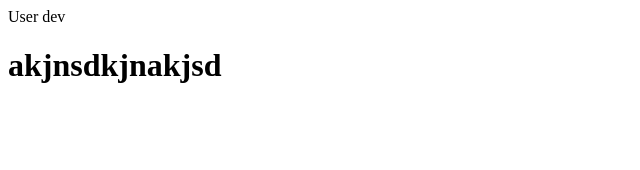
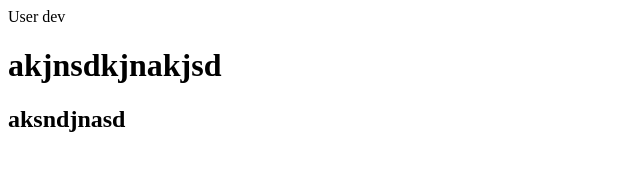
Before and after one commit to Exe-Fix/v1, a plain HTML site: page index.html in a window 1280 px wide. Shown: the whole page, without its empty margins (0-640 px from the left). Drawn offline with Linux system fonts and the light colour scheme.

Commit message:
add h2 tag

```diff
--- a/index.html
+++ b/index.html
@@ -9,6 +9,7 @@
 
     <div>User dev</div>
     <h1>akjnsdkjnakjsd</h1>
+    <h2>aksndjnasd</h2>
 
 </body>
 </html>
```
